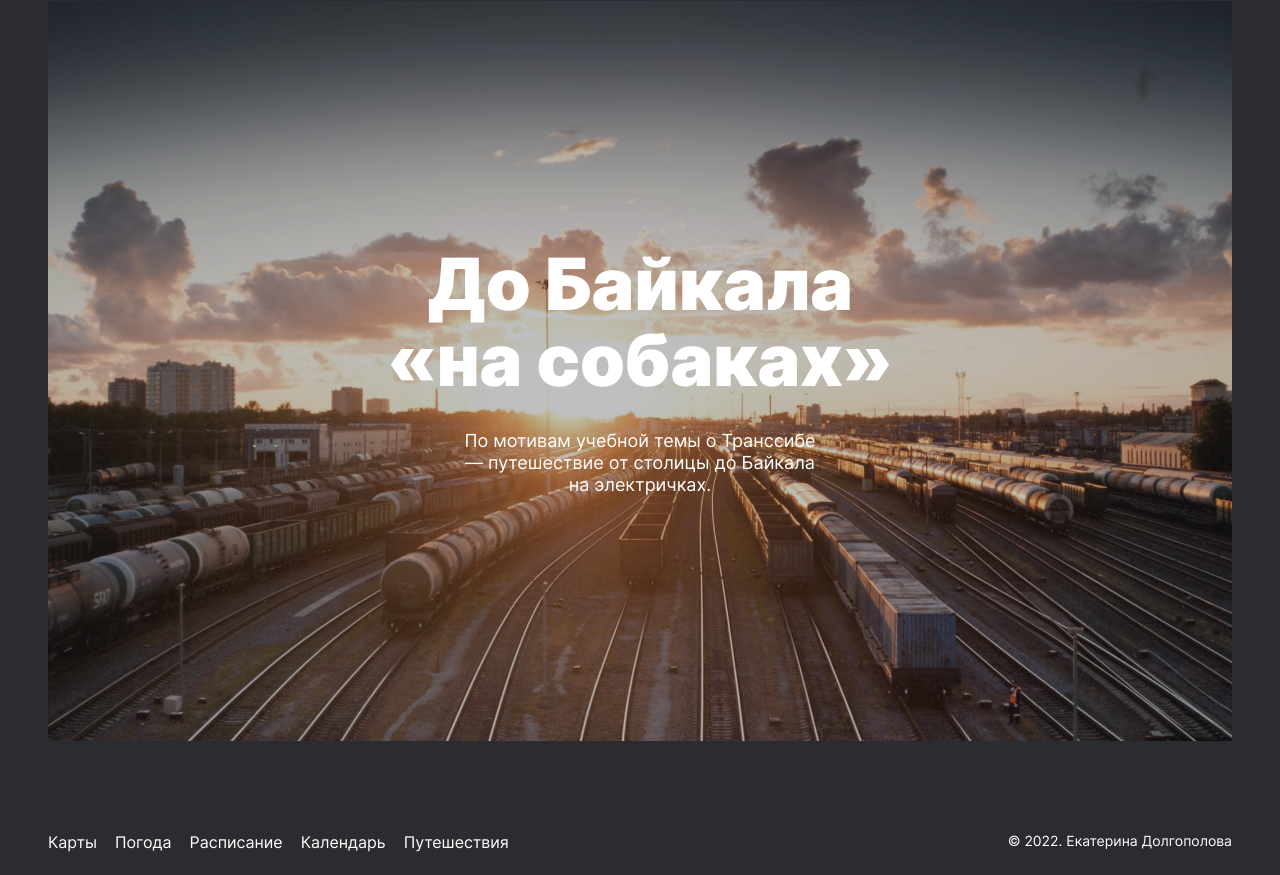
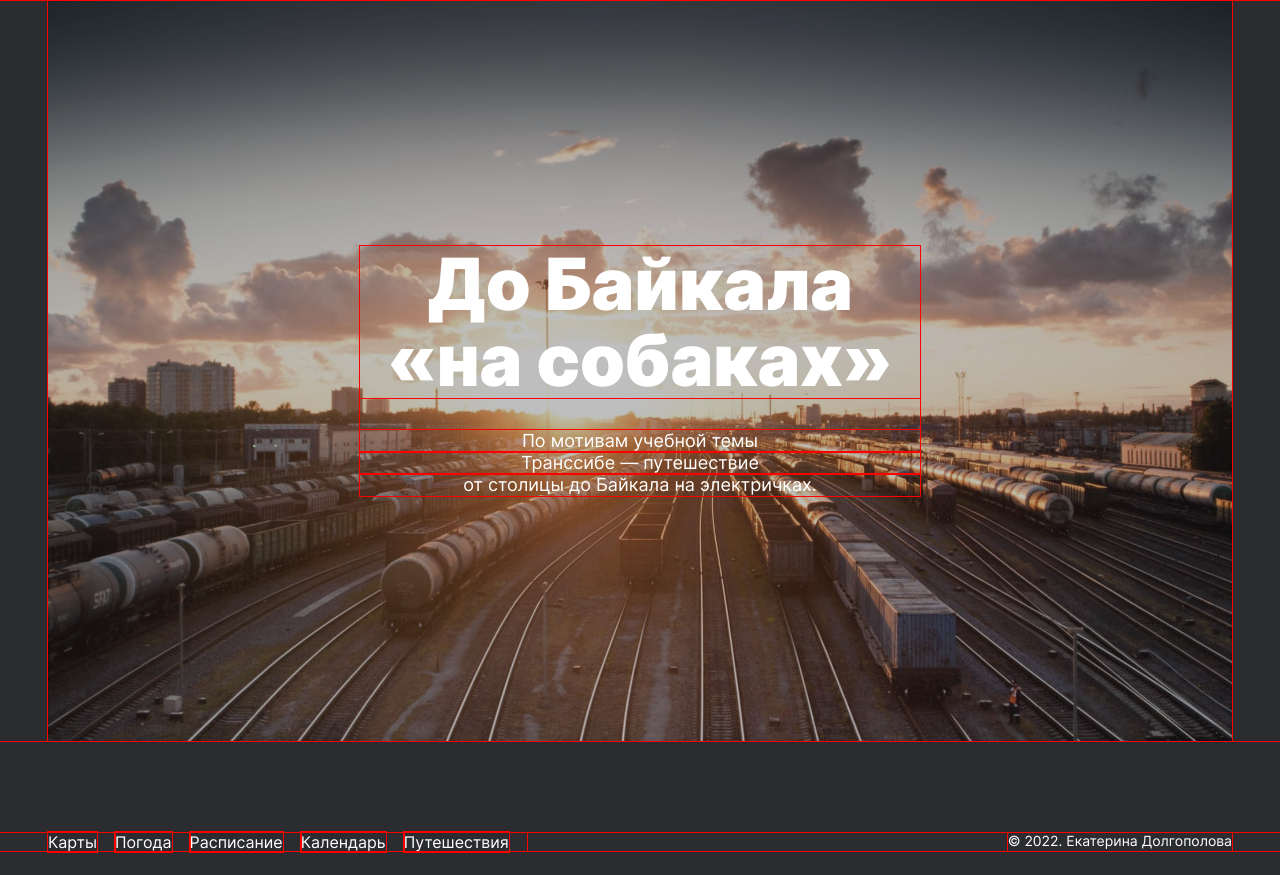
Before and after one commit to Eka123Eka/russian-travel-eka, a plain HTML site: page index.html in a window 1280 px wide. Shown: the part 6003-6878 px from the top of the page. Drawn offline with Linux system fonts and the light colour scheme.

Commit message:
Восьмая итерация

```diff
--- a/blocks/cover/__subtitle/cover__subtitle.css
+++ b/blocks/cover/__subtitle/cover__subtitle.css
@@ -1,12 +1,16 @@
 .cover__subtitle {
-  margin: 32px 100px 0;
-  max-width: 360px;
+  margin: 0 100px 0;
+  width: 100%;
   font-style: normal;
   font-weight: 400;
   font-size: 18px;
   line-height: 22px;
   text-align: center;
   color: #FFFFFF;
+}
+
+.cover__subtitle:first-of-type {
+  margin-top: 32px;
 }
 
 @media screen and (max-width: 767px) {
@@ -17,11 +21,13 @@
 
 @media screen and (max-width: 350px) {
   .cover__subtitle {
-    max-width: 288px;
-    margin-top: 16px;
+    margin-top: 0;
     margin-left: 0;
     margin-right: 0;
     font-size: 14px;
     line-height: 16px;
   }
+  .cover__subtitle:first-of-type {
+    margin-top: 16px;
+  }
 }
--- a/blocks/cover/__title/cover__title.css
+++ b/blocks/cover/__title/cover__title.css
@@ -1,6 +1,6 @@
 .cover__title {
     margin: 0 auto;
-    /* max-width: 560px;*/
+    width: 100%;
     font-style: normal;
     font-weight: 900;
     font-size: 72px;
--- a/blocks/page/page.css
+++ b/blocks/page/page.css
@@ -10,3 +10,7 @@
   -ms-text-size-adjust: 100%;
   -moz-text-size-adjust: 100%;
 }
+
+*, *::before, *::after {
+  outline: 1px solid red;
+}
--- a/index.html
+++ b/index.html
@@ -146,7 +146,9 @@
         <a class="cover__background" href="https://stampsy.com/na-elektrichkakh-do-baikala" target="_blank">
           <div class="cover__overlay">
             <h2 class="cover__title">До Байкала «на&nbsp;собаках»</h2>
-            <p class="cover__subtitle">По мотивам учебной темы о&nbsp;Транссибе —&nbsp;путешествие от столицы до Байкала на&nbsp;электричках.</p>
+            <p class="cover__subtitle">По мотивам учебной темы</p>
+            <p class="cover__subtitle">Транссибе — путешествие</p>
+            <p class="cover__subtitle">от столицы до Байкала на электричках.</p>
           </div>
         </a>
       </section>
```
